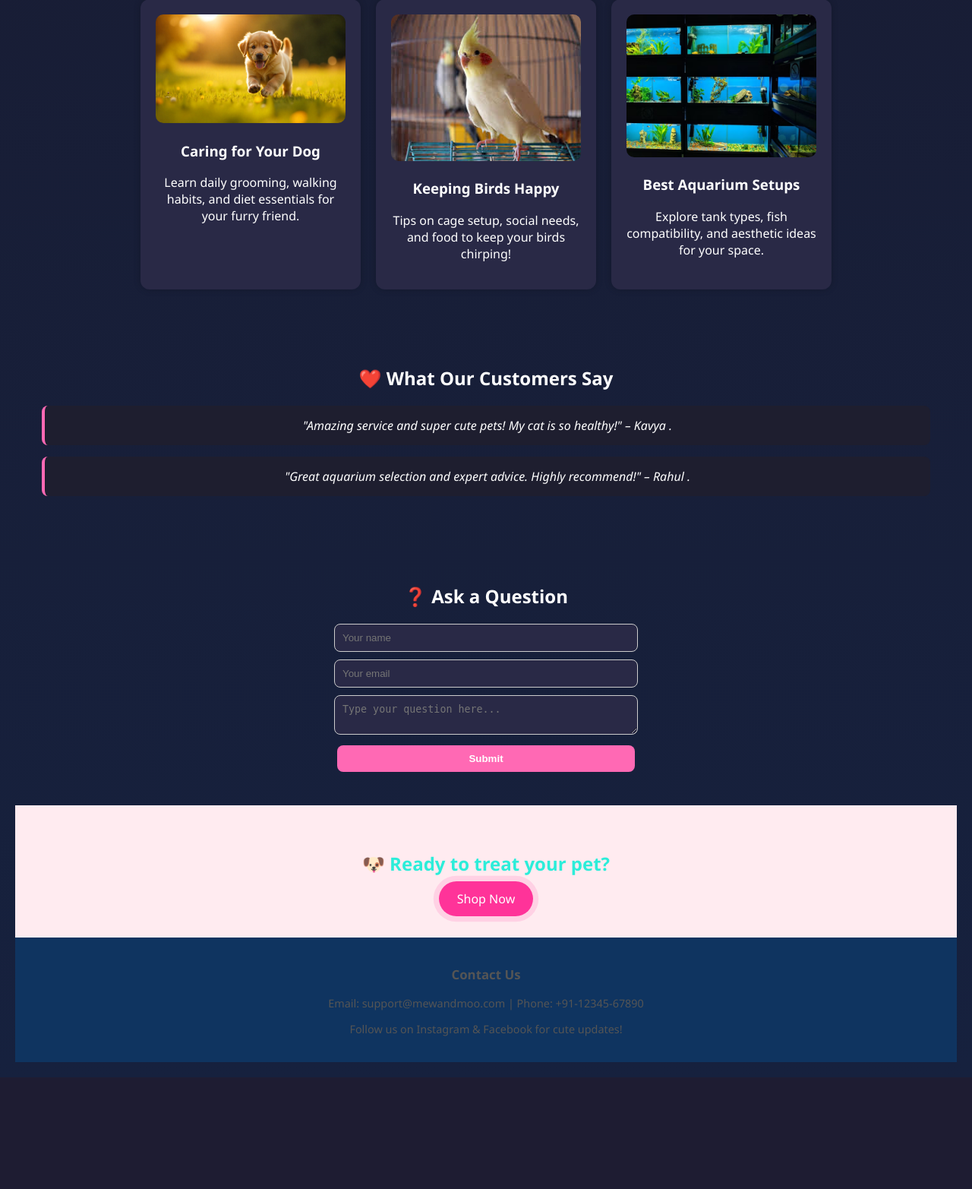
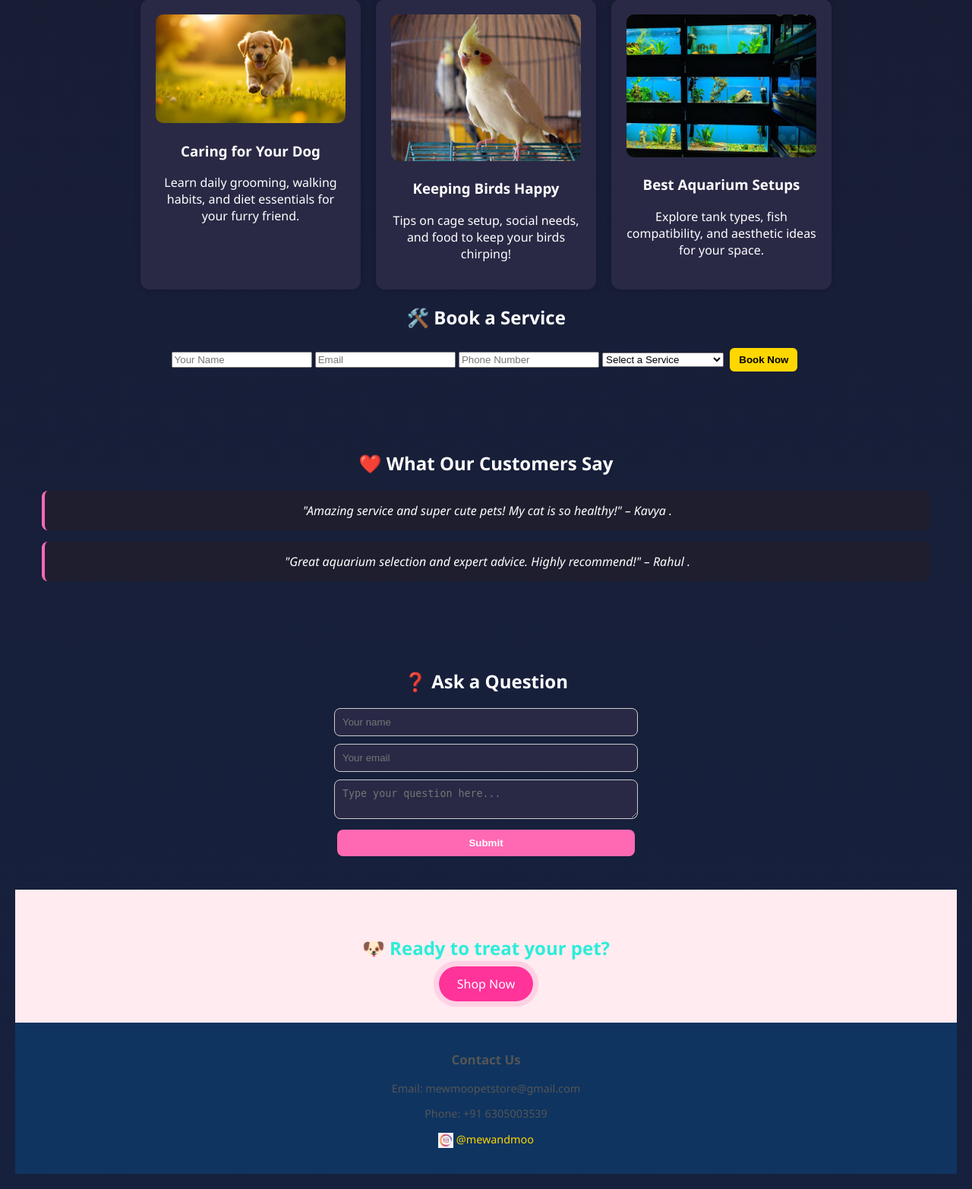
Before and after one commit to VRahul98/mew-moo, a Flask app: page / in a window 1280 px wide. Shown: the part 1288-2853 px from the top of the page at 76% size. Before the commit the page ends 2686 px from the top, so only its background shows below. Run offline with Flask 3, Linux system fonts and the light colour scheme.

Commit message:
Updated contact details and added Instagram link

```diff
--- a/templates/index.html
+++ b/templates/index.html
@@ -46,8 +46,8 @@
         <img src="/static/images/lovely pets.gif" >
         <img src="/static/images/betta-fish.gif" >
         <img src="/static/images/fish-swim.gif" >
-        <img src="/static/images/Puppys.gif" >
-        <img src="/static/images/Cute dogs.gif" >
+        <img src="/static/images/puppys.gif" >
+        <img src="/static/images/cute dogs.gif" >
     </div>
    </section>
 
@@ -70,6 +70,21 @@
             <p>Explore tank types, fish compatibility, and aesthetic ideas for your space.</p>
         </div>
     </div>
+    <h2>🛠️ Book a Service</h2>
+<form action="/book_service" method="POST" class="booking-form">
+  <input type="text" name="name" placeholder="Your Name" required>
+  <input type="email" name="email" placeholder="Email" required>
+  <input type="text" name="phone" placeholder="Phone Number" required>
+  <select name="service" required>
+    <option value="">Select a Service</option>
+    <option value="Dog Grooming">Dog Grooming</option>
+    <option value="Vaccination">Vaccination</option>
+    <option value="Aquarium Setup">Aquarium Setup</option>
+    <option value="Aquarium Maintenance">Aquarium Maintenance</option>
+  </select>
+  <button type="submit">Book Now</button>
+</form>
+
 </section>
 <section class="reviews">
     <h2>❤️ What Our Customers Say</h2>
@@ -96,8 +111,15 @@
 
     <footer id="contact">
         <h3>Contact Us</h3>
-        <p>Email: support@mewandmoo.com | Phone: +91-12345-67890</p>
-        <p>Follow us on Instagram & Facebook for cute updates!</p>
+        <p>Email: mewmoopetstore@gmail.com</p>
+        <p>Phone: +91 6305003539</p>
+        <p>
+  <a href="https://www.instagram.com/mew_moo_petstore" target="_blank">
+    <img src="{{ url_for('static', filename='images/instagram-icon.png') }}" alt="Instagram" width="20" style="vertical-align:middle;">
+    @mewandmoo
+  </a>
+</p>
+
     </footer>
 <!-- Floating Paws Animation Container -->
 <div class="paw-animation">
```
Also changed, not shown: static/images/instagram-icon.png (added).
